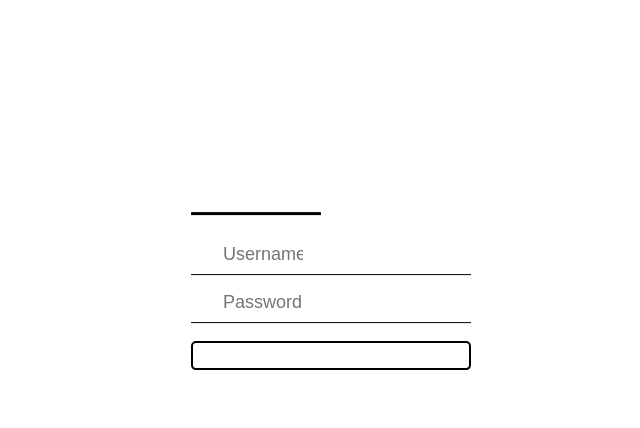
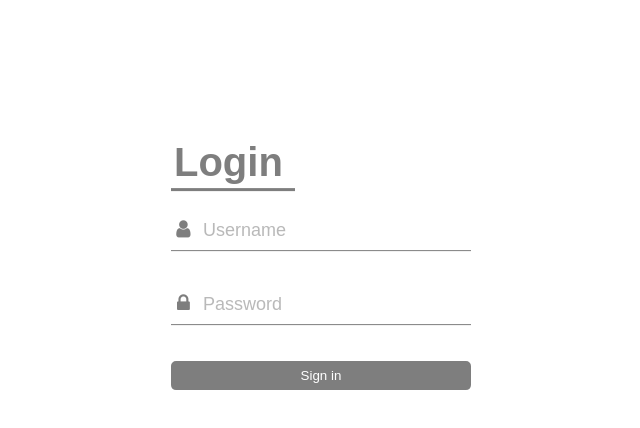
Before and after one commit to heyimbarathy/htmlLearning, a plain HTML site: page Transparent Login/transparentLogin.html in a window 1280 px wide. Shown: the whole page, without its empty margins (319-959 px from the left). Drawn offline with Linux system fonts and the light colour scheme.

Commit message:
Transparent login UI validated wit javascript

```diff
--- a/Transparent Login/loginstyle.css
+++ b/Transparent Login/loginstyle.css
@@ -9,22 +9,25 @@ body {
   font-family: sans-serif;
 }
 .login-box {
-  width: 280px;
+  padding: 20px;
+  width: 300px;
   position: absolute;
   top: 250px;
-  right: 350px;
+  right: 300px;
+  border-radius: 10px;
   transform: translate(-50%, -50%);
-  color: white;
+  background: white;
+  opacity: 50%;
+  color: black;
 }
 .login-box h1 {
-  width: 120px;
-
+  width: 118px;
   font-size: 40px;
   border-bottom: 3px solid black;
   margin-bottom: 20px;
-  padding: 5px;
+  padding: 3px;
 }
-.textbox {
+#user-textbox {
   width: 100%;
   overflow: hidden;
   font-size: 20px;
@@ -32,31 +35,65 @@ body {
   margin: 8px 0;
   border-bottom: 1px solid black;
 }
-.textbox i {
+#pass-textbox {
+  width: 100%;
+  overflow: hidden;
+  font-size: 20px;
+  padding: 8px 0;
+  margin: 8px 0;
+  border-bottom: 1px solid black;
+}
+
+#user-textbox i {
   width: 25px;
   float: left;
   text-align: center;
 }
-.textbox input {
+#pass-textbox i {
+  width: 25px;
+  float: left;
+  text-align: center;
+}
+#uname {
   border: none;
   outline: none;
   background: none;
-  color: white;
+  color: black;
   font-size: 18px;
-  width: 80px;
+  width: 250px;
+  float: left;
+  margin: 0 5px;
+}
+#pass {
+  border: none;
+  outline: none;
+  background: none;
+  color: black;
+  font-size: 18px;
+  width: 250px;
   float: left;
   margin: 0 5px;
 }
 .btn {
   width: 100%;
   border: 2px solid black;
-  background: none;
+  background: black;
   color: white;
   padding: 5px;
   margin-top: 10px;
   border-radius: 5px;
 }
 .btn:hover {
-  background: black;
-  color: white;
+  background: white;
+  color: black;
 }
+#lbluser {
+  visibility: hidden;
+  color: red;
+  font-size: 13px;
+}
+#lblpass {
+  visibility: hidden;
+  color: red;
+  font-size: 13px;
+}
--- /dev/null
+++ b/Transparent Login/script.js
@@ -0,0 +1,26 @@
+function validate() {
+    var username = document.getElementById('uname')
+    var password = document.getElementById('pass')
+    var user_box = document.getElementById('user-textbox')
+    var pass_box = document.getElementById('pass-textbox')
+    var user_label = document.getElementById('lbluser')
+    var pass_label = document.getElementById('lblpass')
+
+    if (username.value.trim() === "") {
+       user_box.style.borderBottom = "2px solid red";
+       user_label.style.visibility="visible";
+       //alert('Blank Username');
+       return false;
+    }
+    else if (password.value.trim() === "") {
+        pass_box.style.borderBottom = "2px solid red";
+        pass_label.style.visibility="visible";
+        //alert('Blank Password');
+        return false;
+    }
+    else{
+        true;
+    }
+}
+
+//border-bottom: 1px solid black
--- a/Transparent Login/transparentLogin.html
+++ b/Transparent Login/transparentLogin.html
@@ -5,21 +5,28 @@
     <meta http-equiv="X-UA-Compatible" content="IE=edge" />
     <meta name="viewport" content="width=device-width, initial-scale=1.0" />
     <title>Login UI</title>
+
     <link rel="stylesheet" href="loginstyle.css" type="text/css" />
+
     <link rel="stylesheet" href="font-awesome-4.7.0/css/font-awesome.min.css" />
+    <script src="script.js" type="text/javascript"></script>
   </head>
   <body>
+    <form onsubmit="return validate()">
       <div class="login-box">
         <h1>Login</h1>
-      <div class="textbox">
+        <div id="user-textbox">
           <i class="fa fa-user" aria-hidden="true"></i>
-        <input type="text" placeholder="Username" />
+          <input id="uname" type="text" placeholder="Username" />
         </div>
-      <div class="textbox">
+        <label id="lbluser">* Blank Username</label>
+        <div id="pass-textbox">
           <i class="fa fa-lock" aria-hidden="true"></i>
-        <input type="password" placeholder="Password" />
+          <input id="pass" type="password" placeholder="Password" />
         </div>
-      <input class="btn" type="button" value="Sign in" />
+        <label id="lblpass">* Blank Password</label>
+        <input class="btn" type="submit" value="Sign in" />
       </div>
+    </form>
   </body>
 </html>
```
Lines whose indentation alone changed are shown as unchanged.
